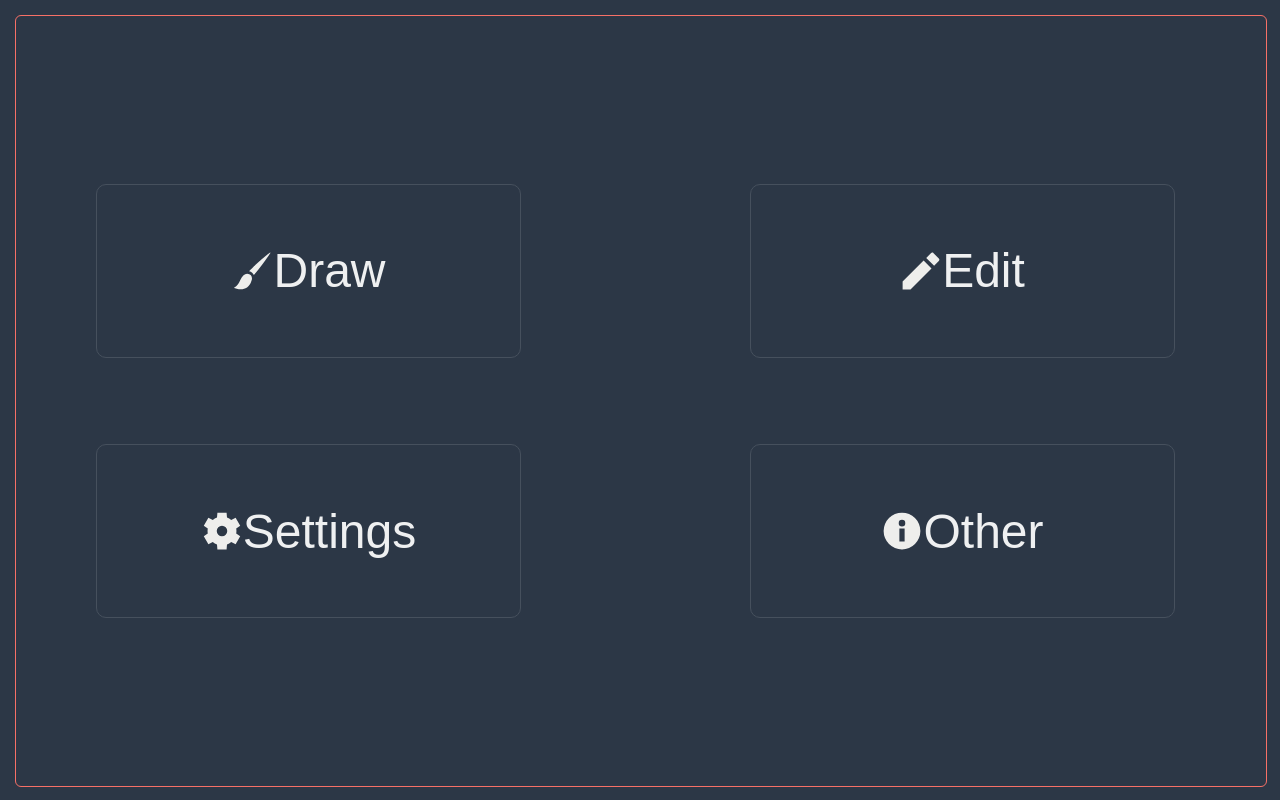
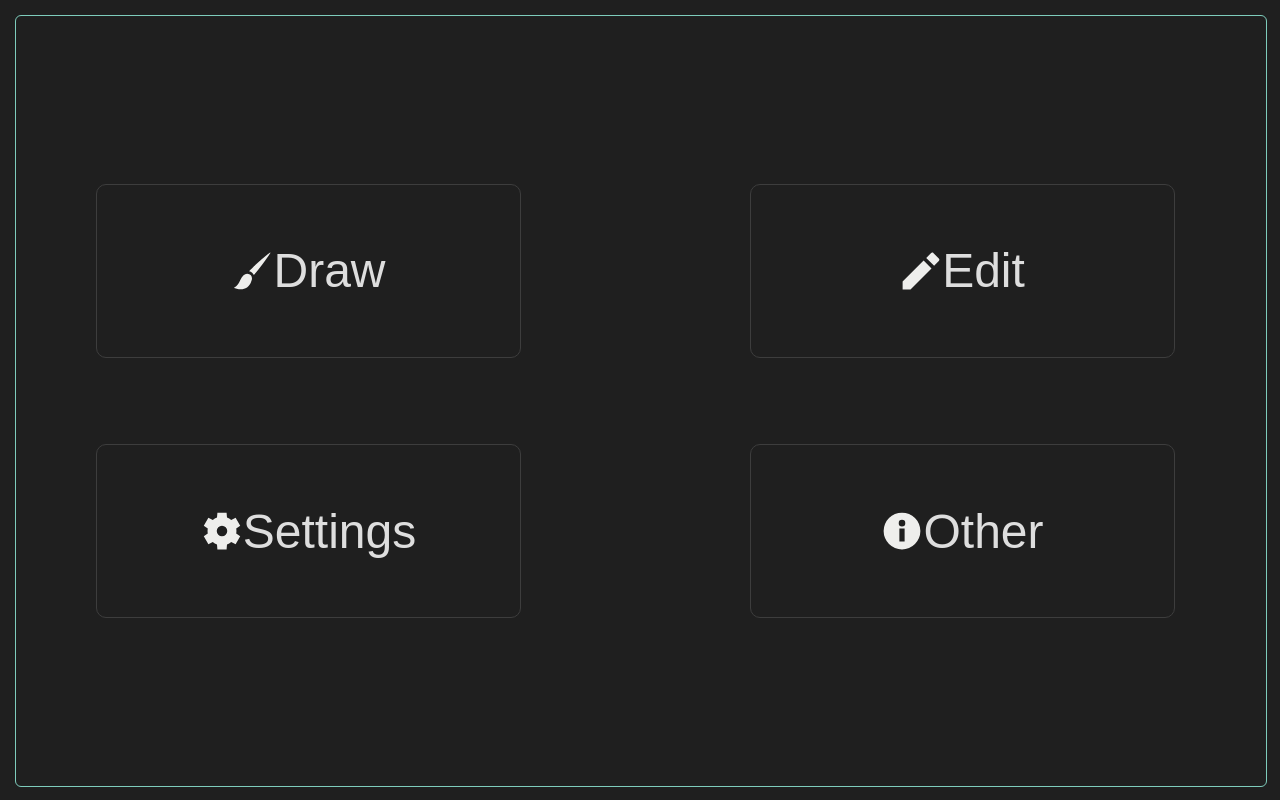
Before and after one commit to Randdose/simple-paint, a website: page index.html in a window 1280 px wide. Drawn offline with Linux system fonts and the light colour scheme.

Commit message:
tested theming

```diff
--- a/global.css
+++ b/global.css
@@ -1,10 +1,19 @@
-:root{
+/*:root{
 	--main: #F77067;
 	--sec: #F79467;
 	--transp: rgba(247, 112, 103, 0.65);
 	--back: #2C3746;
 	--for: #EFF0F1;
 	--inact: #46505D;
+}*/
+
+:root{
+	--main: #7ECCBC;
+	--sec: #10BAA1;
+	--transp: rgba(126, 204, 188, 0.65);
+	--back: #1F1F1F;
+	--for: #DEDEDE;
+	--inact: #3D3D3D;
 }
 
 @media (prefers-color-scheme: dark){
```
